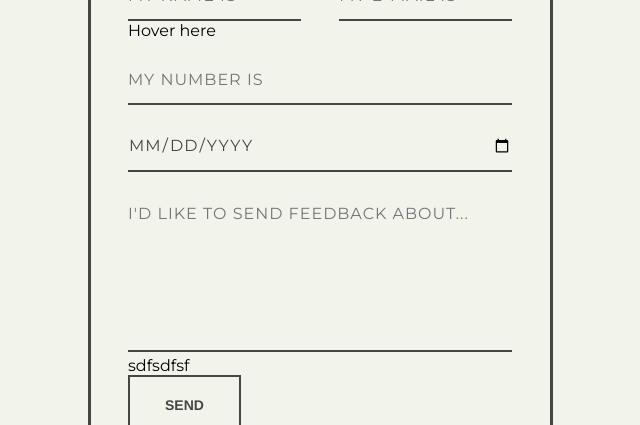
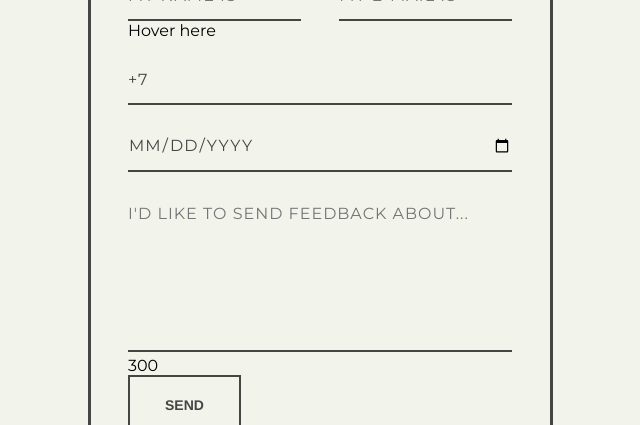
Before and after one commit to AlexGurski/form-typescript, a React (Create React App) app: page / in a window 1280 px wide. Shown: the part 270-695 px from the top of the page, without its empty margins (320-960 px from the left). Built offline with nearby package versions, Linux system fonts and the light colour scheme.

Commit message:
add validation

```diff
--- a/src/containers/email.tsx
+++ b/src/containers/email.tsx
@@ -7,6 +7,7 @@ export const Email = ()=>{
   const changeHandler = (event:React.ChangeEvent<HTMLInputElement>) => {
       setText(event.target.value)
   }
+
   const validation = () =>{
     const regular = /^[\w-\.]+@[\w-]+\.[a-z]{2,4}$/i
     console.log(regular.test(text))
--- a/src/containers/message.tsx
+++ b/src/containers/message.tsx
@@ -1,15 +1,31 @@
-import React, { useRef} from 'react';
+import React, { useRef, useState} from 'react';
 
 export const Message = ()=>{
   const ref = useRef<HTMLTextAreaElement>(null)
+  const [counter,setCounter] = useState<number>(300)
+
+
+  const changeHandler = (event:React.ChangeEvent<HTMLTextAreaElement>) => {
+    setCounter(300 -  event.target.value.length)
+}
+
+const validation = () =>{
+  if (ref.current!.value.length > 9 && ref.current!.value.length < 301){
+    console.log('ok')
+  }
+    else{
+      console.log('error')
+    }
+}
     return(
     <div className="message">
       <textarea
       name="message"
+      onChange={changeHandler}
       ref={ref}
       placeholder="I'd like to send feedback about..."
       ></textarea>
-      <span>sdfsdfsf</span>
+      <span>{counter}</span>
     </div>
     )
 }
--- a/src/containers/phone.tsx
+++ b/src/containers/phone.tsx
@@ -1,9 +1,27 @@
-import React from 'react';
+import React, { useState } from 'react';
 
 export const Phone = ()=>{
+  const [state, setState] = useState<string>("+7")
+
+  const change = (event:React.ChangeEvent<HTMLInputElement>) =>{
+    let val = event.target.value;
+    val = val.replace(/[^0-9]/g, '');
+    console.log(val);
+    let num = `+7(${val.substring(1, 4)})${val.substring(4, 7)}-${val.substring(7, 9)}-${val.substring(9, val.length)}`;
+    num = num.trim();
+    console.log(num)
+    setState(num.substring(0,16))
+  }
     return(
     <div className="telephone">
-        <input type="text" placeholder="My number is" name="telephone" id="telephone_input"/>
+        <input
+          type="text"
+          placeholder="My number is"
+          name="telephone"
+          id="telephone_input"
+          onChange={change}
+          value={state}
+        />
       </div>
     )
 }
```
